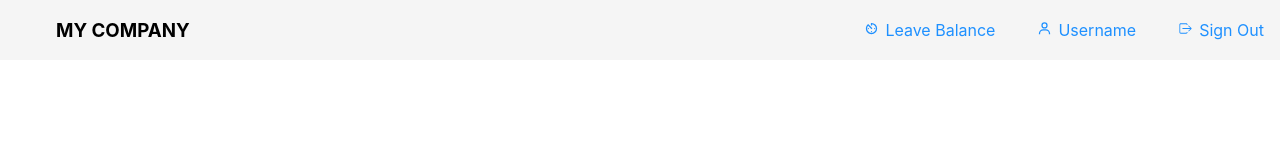
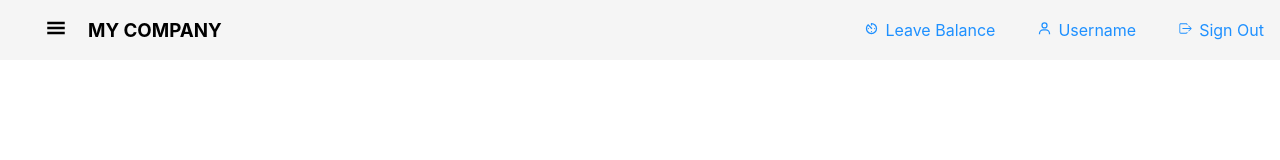
Before and after one commit to BenoCharlo/payroll_manager, a Next.js app in the folder frontend/: page / in a window 1280 px wide. Shown: the top 160 px of the page. Built offline with nearby package versions, Linux system fonts and the light colour scheme.

Commit message:
add hamburger button

```diff
--- a/frontend/components/Navbar.tsx
+++ b/frontend/components/Navbar.tsx
@@ -2,11 +2,15 @@ import styles from "../styles/Navbar.module.css"
 import {IoIosLogOut} from "react-icons/io"
 import {BiUser} from "react-icons/bi"
 import {MdOutlineAvTimer} from "react-icons/md"
+import {GiHamburgerMenu} from "react-icons/gi"
 
 export const Navbar = () => {
   return (
     <div className={styles.nav}>
       <ul className={styles.nav__menu}>
+        <button className={styles.btn}>
+          <GiHamburgerMenu />
+        </button>
         <li className={styles.menu__item_push_right}>
           <h3>MY COMPANY</h3>
         </li>
--- a/frontend/styles/Navbar.module.css
+++ b/frontend/styles/Navbar.module.css
@@ -41,3 +41,9 @@
     font-size: 15px;
     cursor: pointer;
   }
+
+.btn {
+    border: 0px;
+    background-color: whitesmoke;
+    font-size: 20px;
+}
```
